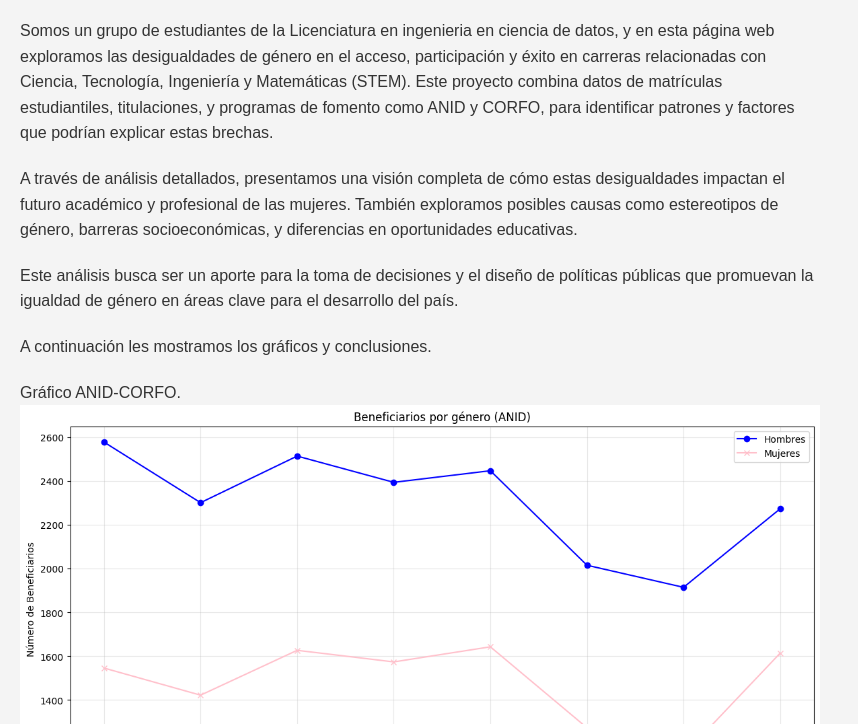
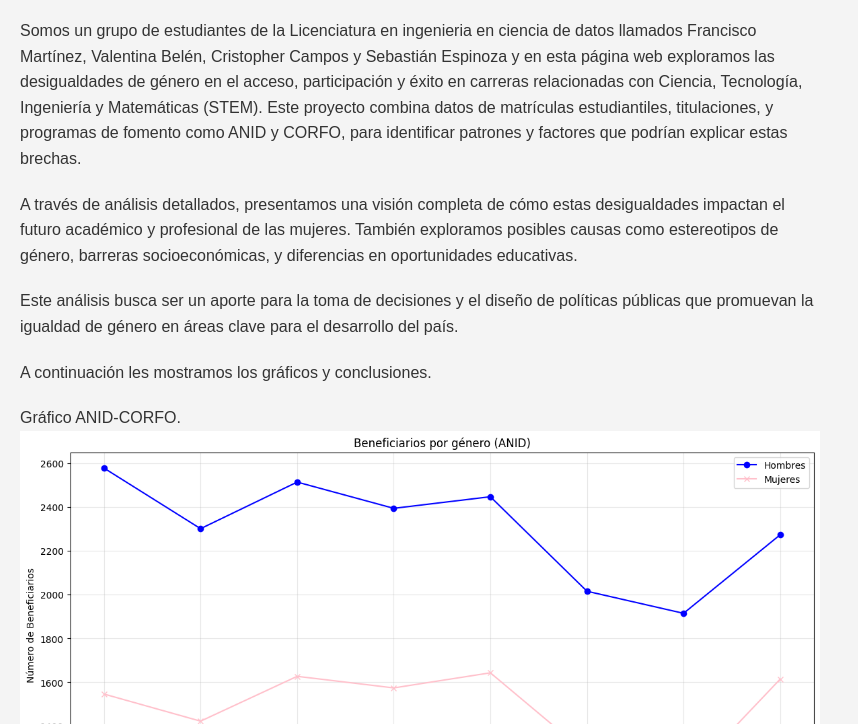
Before and after one commit to Kilpura/ProyectoCIenciaDatos, a plain HTML site: page index.html in a window 1280 px wide. Shown: the part 76-800 px from the top of the page, without its empty margins (0-858 px from the left). Drawn offline with Linux system fonts and the light colour scheme.

Commit message:
Update index.html

```diff
--- a/index.html
+++ b/index.html
@@ -24,7 +24,7 @@
 <body>
     <h1>Brechas de Género en Carreras STEM</h1>
     <p>
-        Somos un grupo de estudiantes de la Licenciatura en ingenieria en ciencia de datos, y en esta página web exploramos las desigualdades de género en el acceso, participación y éxito en carreras relacionadas con Ciencia, Tecnología, Ingeniería y Matemáticas (STEM).
+        Somos un grupo de estudiantes de la Licenciatura en ingenieria en ciencia de datos llamados Francisco Martínez, Valentina Belén, Cristopher Campos y Sebastián Espinoza y en esta página web exploramos las desigualdades de género en el acceso, participación y éxito en carreras relacionadas con Ciencia, Tecnología, Ingeniería y Matemáticas (STEM).
         Este proyecto combina datos de matrículas estudiantiles, titulaciones, y programas de fomento como ANID y CORFO, para identificar patrones y factores que podrían explicar estas brechas.
     </p>
     <p>
```
